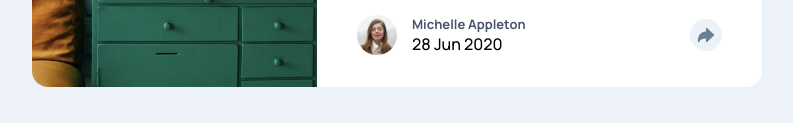
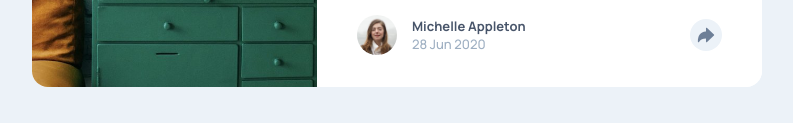
Before and after one commit to frandomitrovic/article-preview-component-master, a plain HTML site: page index.html in a window 1280 px wide. Shown: the part 451-574 px from the top of the page, without its empty margins (243-1036 px from the left). Drawn offline with nearby package versions, Linux system fonts and the light colour scheme.

Commit message:
fixed published date

```diff
--- a/css/style.css
+++ b/css/style.css
@@ -113,7 +113,7 @@ body {
     font-size: 13px;
 }
 
-.publish-date {
+.published-date {
     color: var(--Grayish-Blue);
     font-size: 13px;
 }
```
